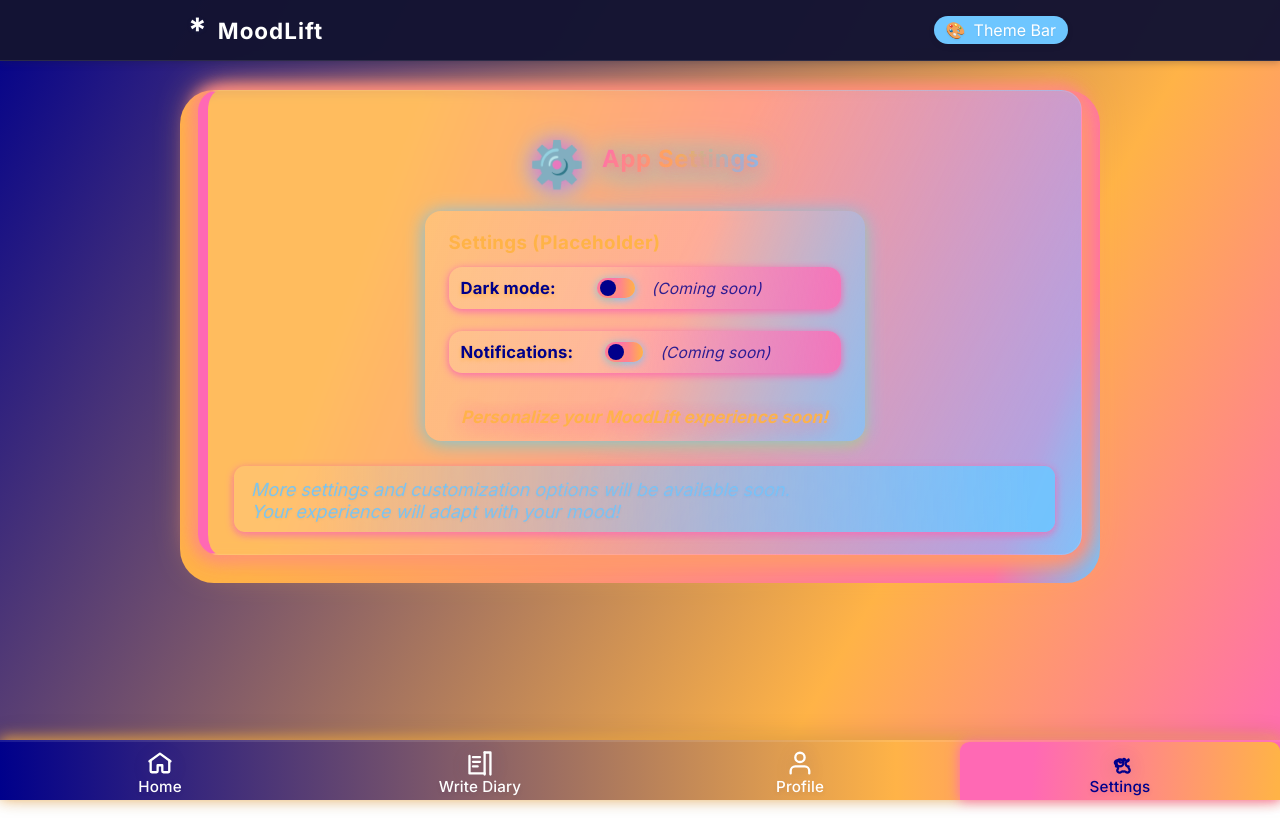
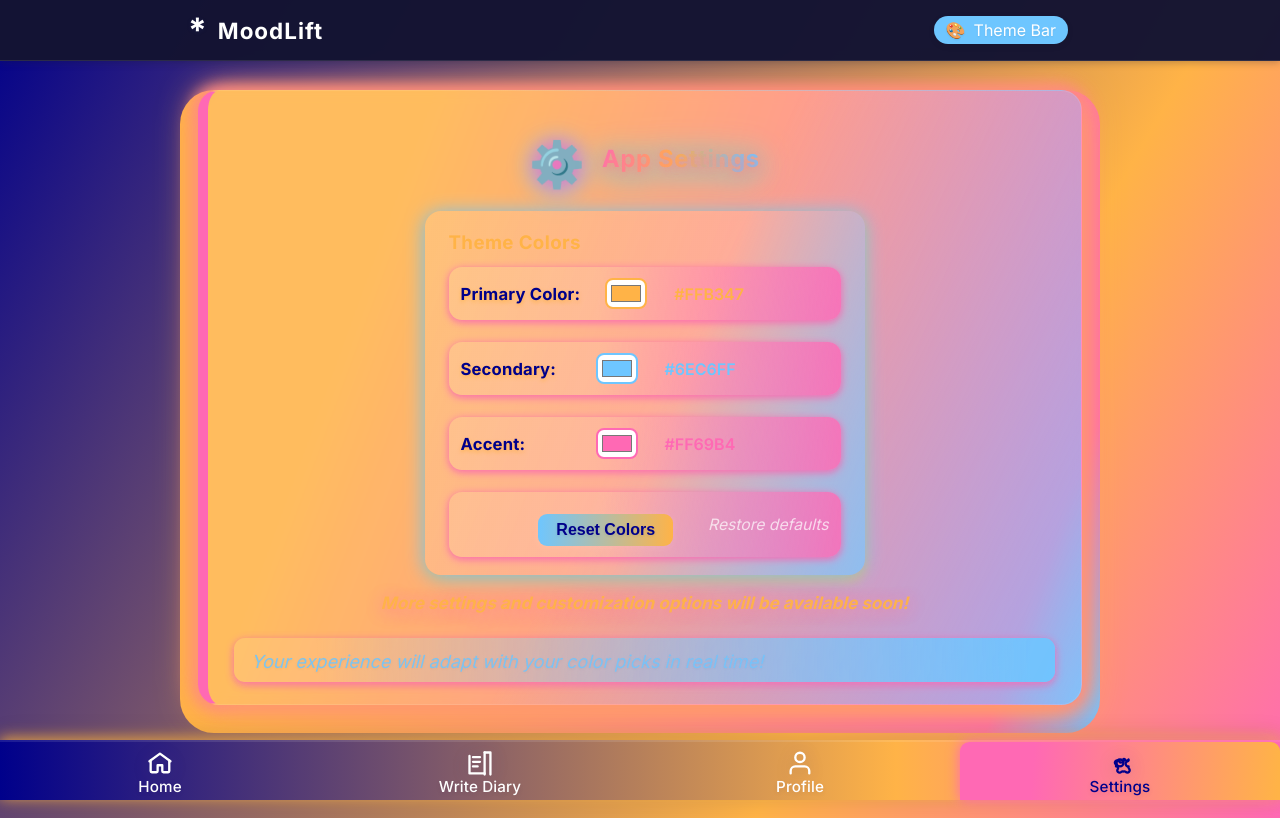
Before and after one commit to Workflow-Manager-admin/moodlift-31236-2a6c0488, a React (Create React App) app in the folder moodlift_app/: page / in a window 1280 px wide. Both pictures are taken after a click on the button "Settings". Built offline with nearby package versions, Linux system fonts and the light colour scheme.

Commit message:
Auto-commit: Changes as of 2025-06-05T18:33:42.825197+00:00

```diff
--- a/moodlift_app/src/components/SettingsPage.js
+++ b/moodlift_app/src/components/SettingsPage.js
@@ -1,14 +1,24 @@
-import React from "react";
+import React, { useState } from "react";
 import "./SettingsPage.css";
 
 /**
  * SettingsPage – Vibrant, playful, mood-adaptive settings page.
- * Applies dynamic animated, cheerful backgrounds, bold accent colors, playful hover/transition effects, and
- * friendlier, bolder UI elements – purely a visual upgrade, no logic changes.
+ * Now includes color pickers for customizing primary, secondary, and accent theme colors.
  *
  * Props:
  *   mood (string): current selected mood, for dynamic theming
  */
+
+// Utility: gets CSS variable value from root or fallback.
+function getCssVar(varName, fallback = "#ffffff") {
+  return getComputedStyle(document.documentElement).getPropertyValue(varName) || fallback;
+}
+
+// Utility: set CSS var and handle transitions on the fly
+function setCssVar(varName, value) {
+  document.documentElement.style.setProperty(varName, value);
+}
+
 // PUBLIC_INTERFACE
 function SettingsPage({ mood }) {
   // Mood details for emoji header or highlight
@@ -24,6 +34,43 @@ function SettingsPage({ mood }) {
   };
   const mm = moodMeta[mood] || moodMeta.default;
 
+  // Load initial color states from CSS vars
+  const [primaryColor, setPrimaryColor] = useState(
+    getCssVar("--primary", "#FFB347").trim() || "#FFB347"
+  );
+  const [secondaryColor, setSecondaryColor] = useState(
+    getCssVar("--secondary", "#6EC6FF").trim() || "#6EC6FF"
+  );
+  const [accentColor, setAccentColor] = useState(
+    getCssVar("--accent", "#FF69B4").trim() || "#FF69B4"
+  );
+
+  // Change handlers that update CSS vars and state for immediate feedback
+  function handleColorChange(e, colorVar, setColor) {
+    setColor(e.target.value);
+    // Animate transition
+    document.body.classList.add("mood-theme-transition");
+    setTimeout(() => document.body.classList.remove("mood-theme-transition"), 700);
+    setCssVar(colorVar, e.target.value);
+  }
+
+  // Optionally: reset to app default colors
+  function handleResetColors() {
+    const defaults = {
+      primary: "#FFB347",
+      secondary: "#6EC6FF",
+      accent: "#FF69B4",
+    };
+    setPrimaryColor(defaults.primary);
+    setSecondaryColor(defaults.secondary);
+    setAccentColor(defaults.accent);
+    setCssVar("--primary", defaults.primary);
+    setCssVar("--secondary", defaults.secondary);
+    setCssVar("--accent", defaults.accent);
+    document.body.classList.add("mood-theme-transition");
+    setTimeout(() => document.body.classList.remove("mood-theme-transition"), 700);
+  }
+
   return (
     <div className="container flex-col gap-lg settings-vibrant-bg" style={{ marginTop: 90, marginBottom: 85 }}>
       <section className="card settings-card-bounce">
@@ -32,40 +79,93 @@ function SettingsPage({ mood }) {
           <h2 className="settings-title">{mm.header}</h2>
         </div>
         <div className="settings-main-card">
-          <div className="settings-subtitle">Settings (Placeholder)</div>
+          <div className="settings-subtitle">Theme Colors</div>
           <div className="settings-options">
             <div className="settings-option-row">
-              <label className="settings-label">
-                Dark mode:
+              <label className="settings-label" htmlFor="color-primary" style={{ minWidth: 110 }}>
+                Primary Color:
               </label>
-              <span className="settings-switch-wrap">
-                <span className="faux-switch">
-                  <input type="checkbox" disabled tabIndex={-1}/>
-                  <span className="faux-slider"></span>
-                </span>
-                <span className="settings-option-hint">(Coming soon)</span>
-              </span>
+              <input
+                type="color"
+                id="color-primary"
+                value={primaryColor}
+                aria-label="Pick primary color"
+                onChange={e => handleColorChange(e, "--primary", setPrimaryColor)}
+                style={{
+                  width: 42, height: 31, borderRadius: 8, border: "2.5px solid var(--primary)", background: "#fff"
+                }}
+              />
+              <span style={{ marginLeft: 10, color: primaryColor, fontWeight: 600 }}>{primaryColor}</span>
             </div>
             <div className="settings-option-row">
-              <label className="settings-label">
-                Notifications:
+              <label className="settings-label" htmlFor="color-secondary" style={{ minWidth: 110 }}>
+                Secondary:
               </label>
-              <span className="settings-switch-wrap">
-                <span className="faux-switch">
-                  <input type="checkbox" disabled tabIndex={-1}/>
-                  <span className="faux-slider"></span>
-                </span>
-                <span className="settings-option-hint">(Coming soon)</span>
+              <input
+                type="color"
+                id="color-secondary"
+                value={secondaryColor}
+                aria-label="Pick secondary color"
+                onChange={e => handleColorChange(e, "--secondary", setSecondaryColor)}
+                style={{
+                  width: 42, height: 31, borderRadius: 8, border: "2.5px solid var(--secondary)", background: "#fff"
+                }}
+              />
+              <span style={{ marginLeft: 10, color: secondaryColor, fontWeight: 600 }}>{secondaryColor}</span>
+            </div>
+            <div className="settings-option-row">
+              <label className="settings-label" htmlFor="color-accent" style={{ minWidth: 110 }}>
+                Accent:
+              </label>
+              <input
+                type="color"
+                id="color-accent"
+                value={accentColor}
+                aria-label="Pick accent color"
+                onChange={e => handleColorChange(e, "--accent", setAccentColor)}
+                style={{
+                  width: 42, height: 31, borderRadius: 8, border: "2.5px solid var(--accent)", background: "#fff"
+                }}
+              />
+              <span style={{ marginLeft: 10, color: accentColor, fontWeight: 600 }}>{accentColor}</span>
+            </div>
+            <div className="settings-option-row" style={{ justifyContent: "flex-end" }}>
+              <button
+                type="button"
+                onClick={handleResetColors}
+                className="btn"
+                style={{
+                  background: "linear-gradient(92deg, var(--secondary), var(--primary))",
+                  color: "var(--base-dark, #00008b)",
+                  fontSize: "1em",
+                  fontWeight: 700,
+                  padding: "7px 18px",
+                  borderRadius: 9,
+                  marginLeft: 0,
+                  marginRight: 12,
+                  minWidth: 105,
+                }}
+                aria-label="Reset theme colors to default"
+              >
+                Reset Colors
+              </button>
+              <span style={{
+                color: "var(--text-secondary, #fff7)",
+                fontSize: "0.98em",
+                fontStyle: "italic",
+                alignSelf: "center",
+                marginLeft: 6
+              }}>
+                Restore defaults
               </span>
-            </div>
-            <div className="settings-soon-note">
-              Personalize your MoodLift experience soon!
             </div>
           </div>
         </div>
+        <div className="settings-soon-note" style={{ marginTop: 11 }}>
+          More settings and customization options will be available soon!
+        </div>
         <div className="placeholder-text settings-placeholder-text-animate">
-          More settings and customization options will be available soon. <br/>
-          Your experience will adapt with your mood!
+          Your experience will adapt with your color picks in real time!
         </div>
       </section>
     </div>
```
Also changed, not shown: 2 other files (tests, documents, lock files or other folders).
